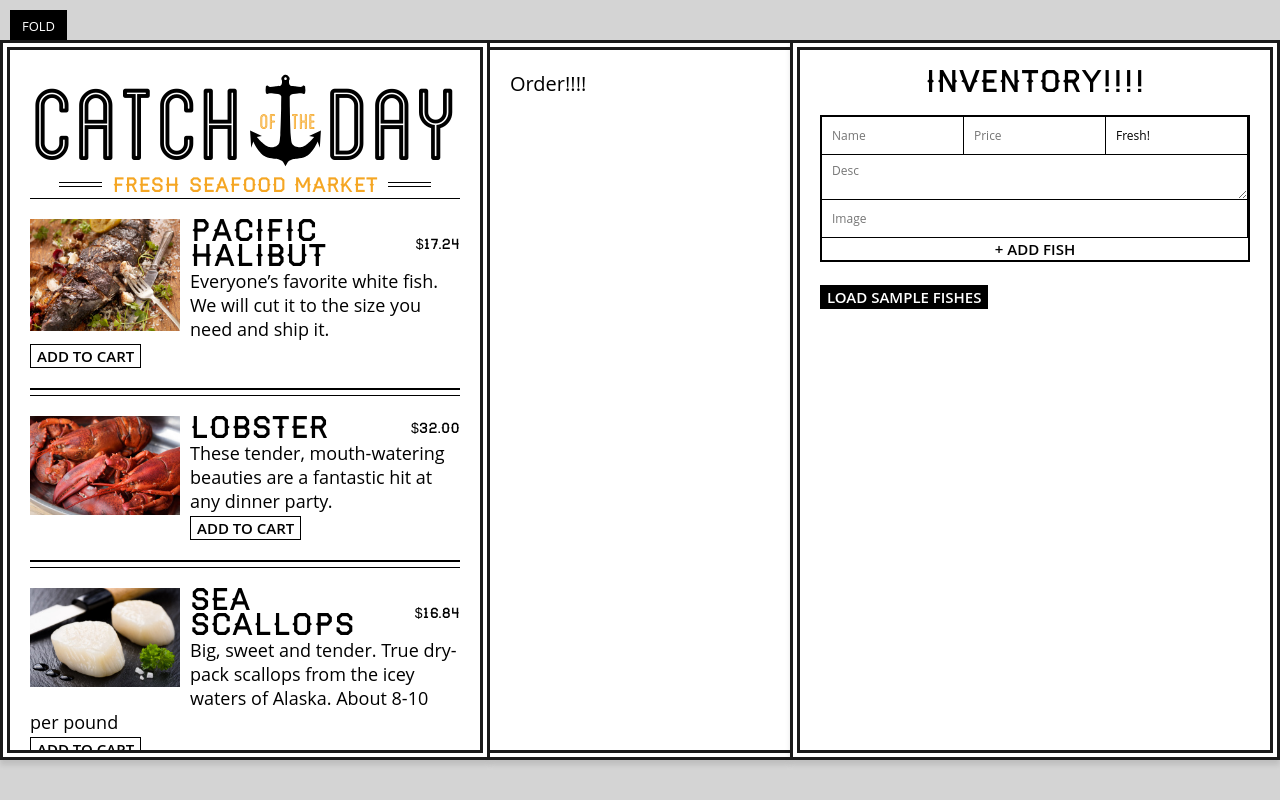
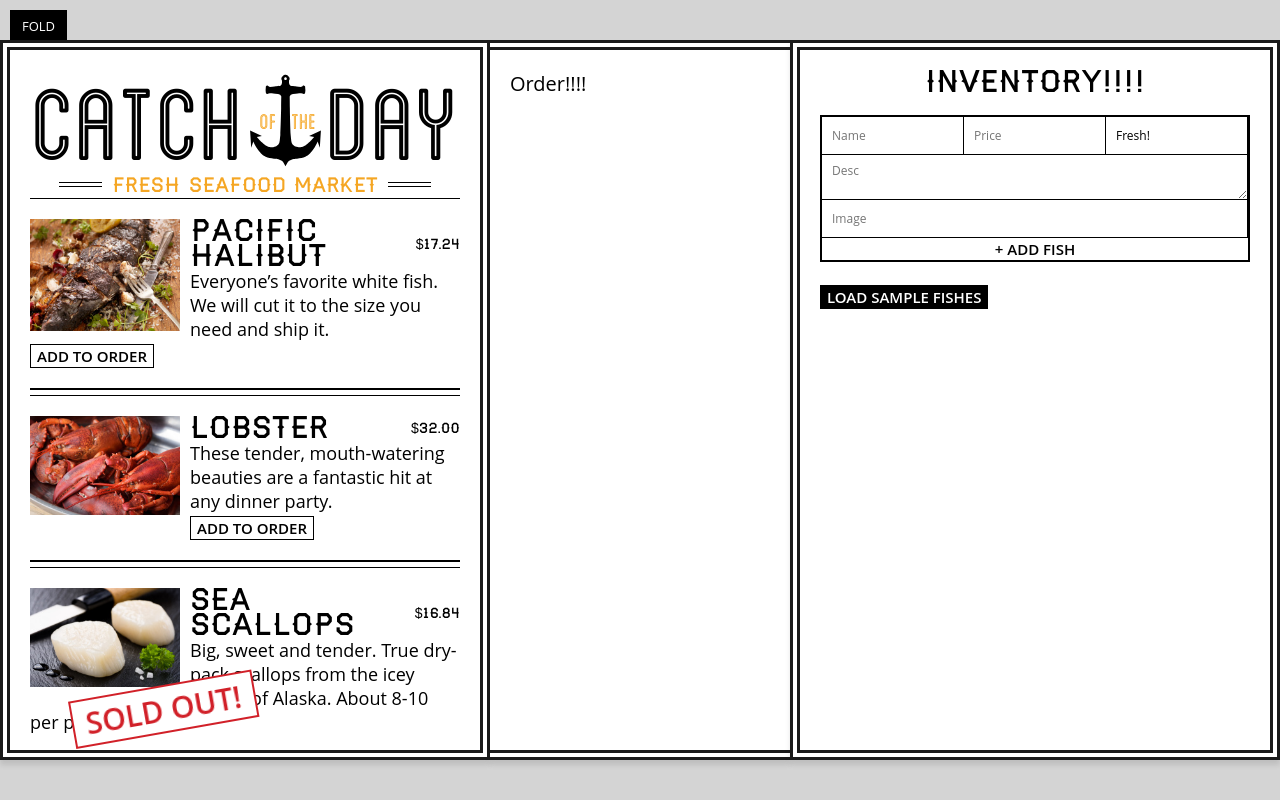
Before and after one commit to Stocks84/Practice-react, a React (Create React App) app in the folder catch-of-the-day/: page /store/1 in a window 1280 px wide. Both pictures are taken after a click on the button "LOAD SAMPLE FISHES". Built offline with nearby package versions, Linux system fonts and the light colour scheme.

Commit message:
Add function to App.js

```diff
--- a/catch-of-the-day/src/components/App.js
+++ b/catch-of-the-day/src/components/App.js
@@ -18,17 +18,29 @@
         // 3. Set the new fishes object to state
         this.setState({ fishes });
     };
+
     loadSampleFishes = () => {
         this.setState({ fishes: sampleFishes });
     };
+
+    addToOrder = (key) => {
+        // 1. take a copy of state
+        const order = { ...this.state.order };
+        // 2. either add to the order, or update the number in our order
+        order[key] = order[key] + 1 || 1;
+        // 3. call setState to update our state object
+        this.setState({ order });
+    }
+
     render() {
         return (
             <div className="catch-of-the-day">
                 <div className="menu">
                     <Header tagline="Fresh Seafood Market" />
                     <ul className="fishes">
-                        {Object.keys(this.state.fishes).map(key => <Fish key={key}
-                        details ={this.state.fishes[key]} />)}
+                        {Object.keys(this.state.fishes).map(key => <Fish key={key} index={key}
+                        details ={this.state.fishes[key]} addToOrder={this.addToOrder} />
+                        )}
                     </ul>
                 </div>
                 <Order />
--- a/catch-of-the-day/src/components/Fish.js
+++ b/catch-of-the-day/src/components/Fish.js
@@ -4,6 +4,7 @@
 class Fish extends React.Component {
     render() {
         const {image, name, price, desc, status} = this.props.details;
+        const isAvailable = status === 'available';
         return (
             <li className="menu-fish">
                 <img src={image} alt={name} />
@@ -11,7 +12,9 @@
                     <span className="price">{formatPrice(price)}</span>
                 </h3>
                 <p>{desc}</p>
-                <button>Add To Cart</button>
+                <button disabled={!isAvailable} onClick={() => this.props.addToOrder(this.props.index)}>
+                    {isAvailable ? 'Add To Order' : 'Sold out!'}
+                </button>
             </li>
         )
     }
```
